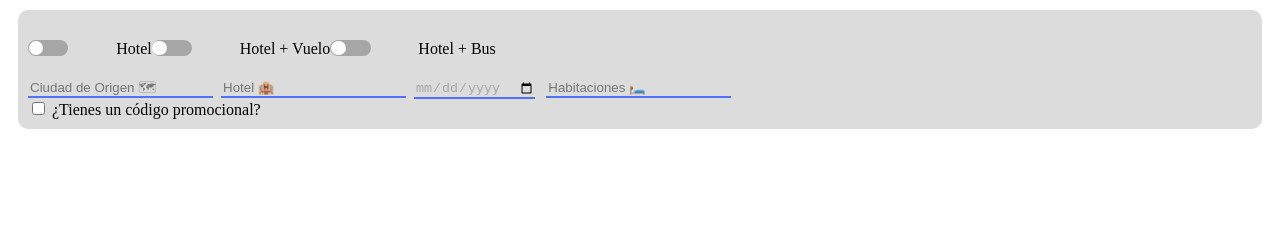
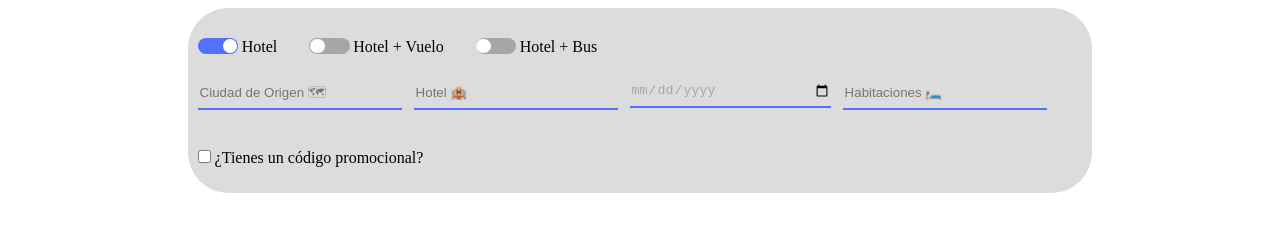
Before and after one commit to juan061734/hermes-front, a plain HTML site: page reservacion/index.html in a window 1280 px wide. Drawn offline with Linux system fonts and the light colour scheme.

Commit message:
revision y correccion de reservaciones

```diff
--- a/reservacion/index.html
+++ b/reservacion/index.html
@@ -21,6 +21,7 @@
               type="radio"
               class="switch"
               name="reserva"
+              checked
             />
             <span class="switch slider" />
             Hotel
@@ -78,6 +79,7 @@
           <label>
             <input
               type="checkbox"
+              class="check"
               name="promocion"
               id="promocion"
             />
--- a/reservacion/style.css
+++ b/reservacion/style.css
@@ -5,11 +5,13 @@ input[type="radio"].switch {
 label.switch.socket {
   position: relative;
   width: auto;
-  text-indent: 6ex;
+  text-indent: 3ex;
 }
+
 span.switch.slider {
   display: inline-block;
 }
+
 label.switch.socket span.switch.slider:before {
   content: "";
   text-indent: 2.3ex;
@@ -20,6 +22,7 @@ label.switch.socket span.switch.slider:before {
   position: absolute;
   left: 0;
 }
+
 label.switch span.switch.slider:after {
   content: "";
   width: 2ex;
@@ -31,24 +34,27 @@ label.switch span.switch.slider:after {
   top: 0.1ex;
   transition: 0.2s;
 }
+
 label.switch.socket input[type="radio"]:checked + span.slider:before {
   content: "";
   text-indent: 0.5ex;
   background: #5271ff;
 }
+
 label.switch.socket input[type="radio"]:checked + span.slider:after {
   left: 3.4ex;
 }
 
 .check-group {
   display: flex;
-  margin-top: 20px;
+  margin: 20px 0;
+  gap: 2rem;
 }
 
 .input-group {
   display: flex;
   gap: 12px;
-  margin-top: 20px;
+  margin: 20px 0;
 }
 
 .input {
@@ -56,8 +62,9 @@ label.switch.socket input[type="radio"]:checked + span.slider:after {
   color: #a6a6a6;
   border: 0;
   border-bottom: 2px solid #5271ff;
-  margin: 0 auto;
-  width: 100%;
+  max-width: 100%;
+  width: 200px;
+  height: 30px;
 }
 
 .input:focus {
@@ -68,5 +75,11 @@ label.switch.socket input[type="radio"]:checked + span.slider:after {
   background-color: #a6a6a665;
   padding: 10px;
   margin: 10px;
-  border-radius: 10px;
+  border-radius: 5.5ex;
+  width: 70%;
+  margin: 0 auto;
 }
+
+.check {
+  margin: 20px 0;
+}
```
